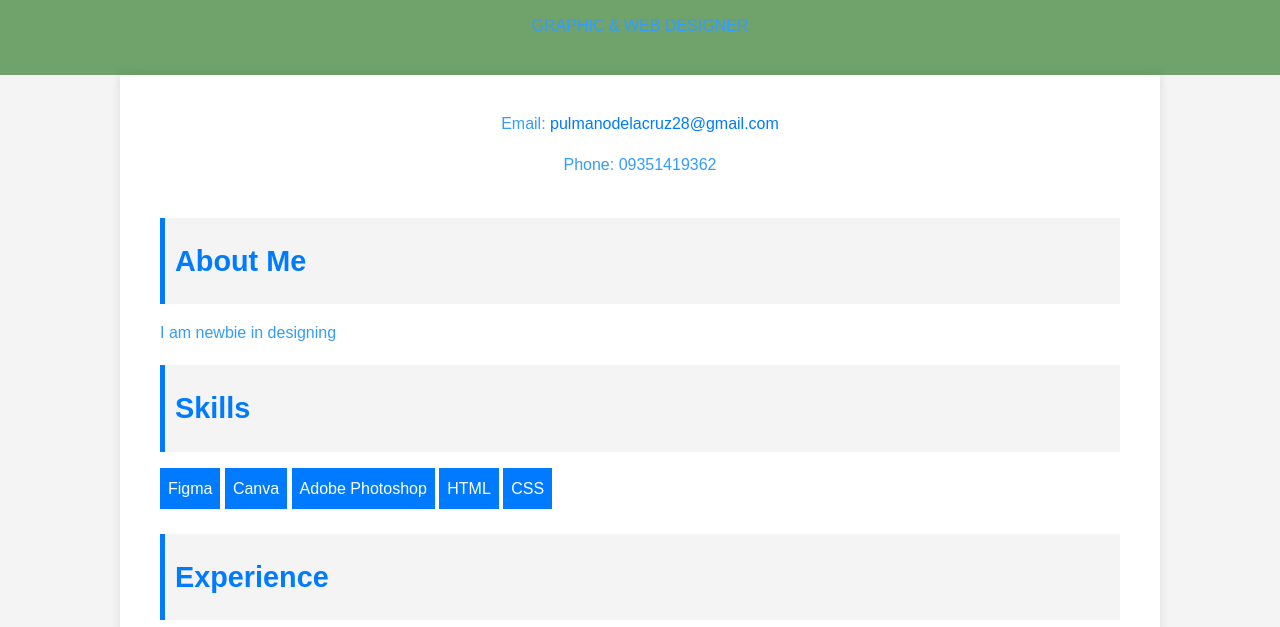
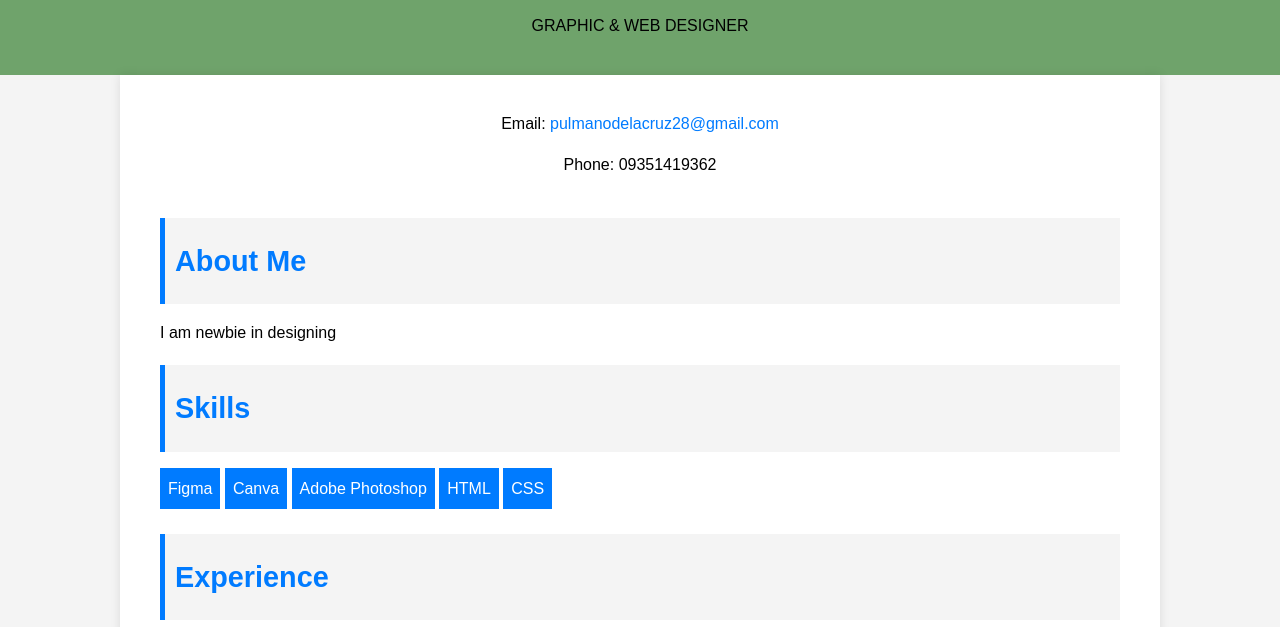
Before and after one commit to delapaoo/Resume, a plain HTML site: page index.html in a window 1280 px wide. Shown: the part 107-734 px from the top of the page. Drawn offline with Linux system fonts and the light colour scheme.

Commit message:
Update index.html

```diff
--- a/index.html
+++ b/index.html
@@ -42,7 +42,7 @@
         }
 
         p {
-            color: #339cff;
+            color: #000000;
         }
 
         .header, .footer {
```
